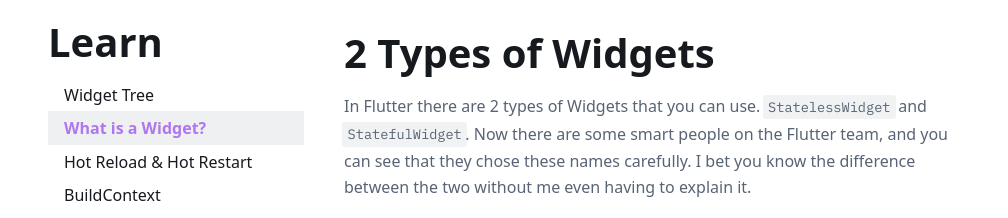
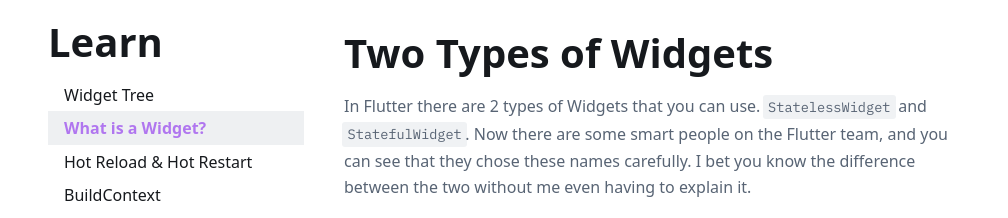
Before and after one commit to Sarraj-Sahar/hungrimind, an Astro site: page /flutter/widget in a window 1280 px wide. Shown: the part 295-513 px from the top of the page, 0-1008 px from the left. Built offline with nearby package versions, Linux system fonts and the light colour scheme; Astro itself is replaced by a stand-in of ours; a script that the page names is missing.

Commit message:
docs: update working

```diff
--- a/src/content/docs/flutter/widget.mdx
+++ b/src/content/docs/flutter/widget.mdx
@@ -5,7 +5,7 @@
 
 A `Widget` is the fundamental building block of Flutter. There is even a saying in the Flutter community that _everything_ is a Widget. But what does that mean, and how does it work?
 
-## 2 Types of Widgets
+## Two Types of Widgets
 In Flutter there are 2 types of Widgets that you can use. `StatelessWidget` and `StatefulWidget`. Now there are some smart people on the Flutter team, and you can see that they chose these names carefully. I bet you know the difference between the two without me even having to explain it.
 
 `StatelessWidget`s are **State-Less** while `StatefulWidget`s are **State-Full**. The first one doesn't have a `State` associated with it, while the second one definitely does. But what is a State?
```
